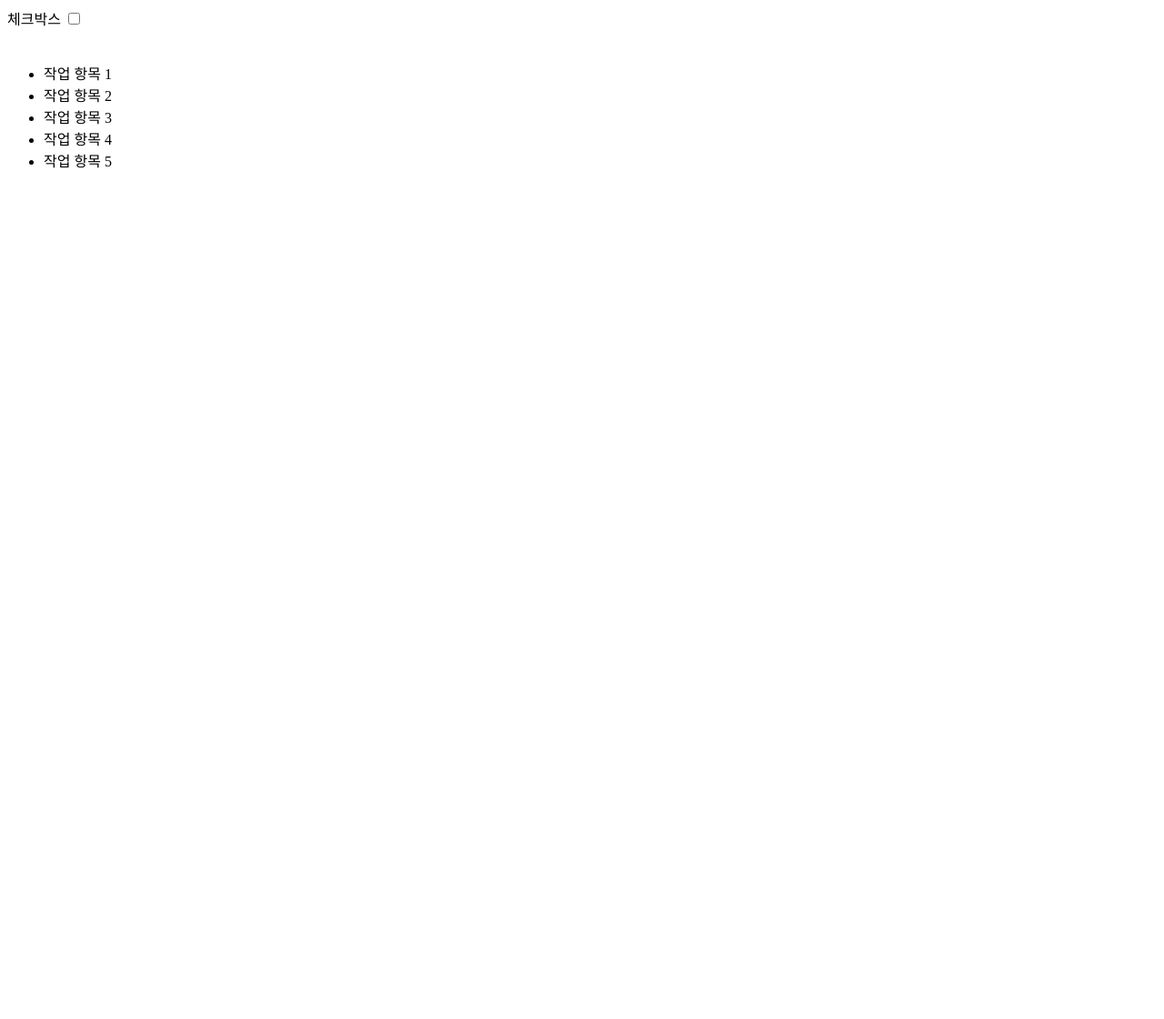
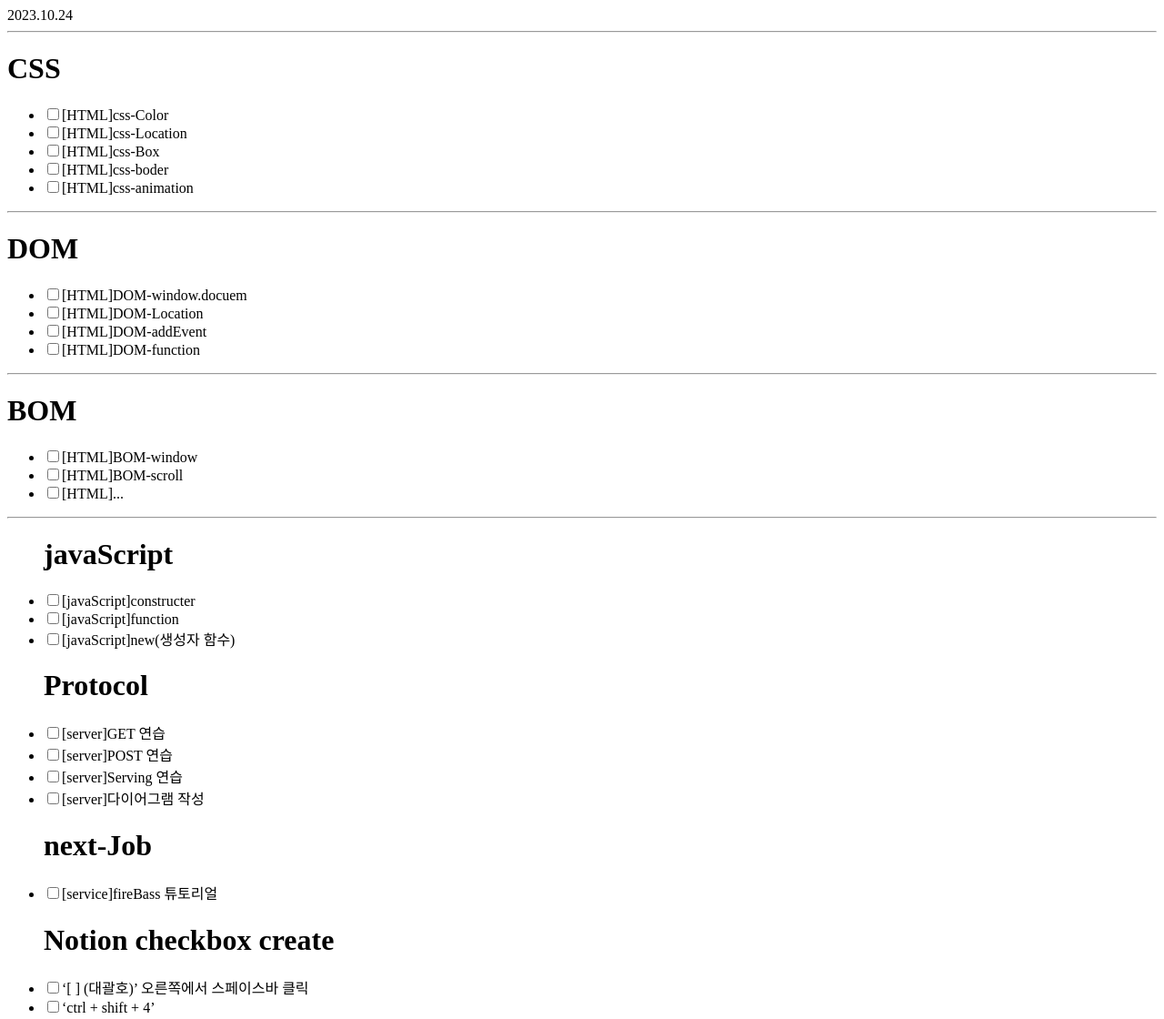
Before and after one commit to personaprg/checkBox, a website: page index.html in a window 1280 px wide. Shown: the whole page at 91% size. Before the commit the page ends 800 px from the top, so only its background shows below. Drawn offline with Linux system fonts and the light colour scheme.

Commit message:
checkbox 예시 작서 완료

```diff
--- a/index.html
+++ b/index.html
@@ -8,24 +8,54 @@
 </head>
 
 <body>
-
-    <label for="ex1">체크박스
-        <input id="ex1" type="checkbox">
-        <option value="항목 1"></option>
-            <ul>
-                <li>작업 항목 1</li>
-                <li>작업 항목 2</li>
-                <li>작업 항목 3</li>
-                <li>작업 항목 4</li>
-                <li>작업 항목 5</li>
-            </ul>
-        <option value="항목 2"></option>
-        <option value="항목 3"></option>
-        <option value="항목 4"></option>
-        <option value="항목 5"></option>
-
-    </label>
-
+    2023.10.24
+    <hr>
+    <h1>CSS</h1>
+    <ul>
+        <li> <input id="ex1" type="checkbox" value="check">[HTML]css-Color</li>
+        <li> <input id="ex2" type="checkbox" value="check">[HTML]css-Location</li>
+        <li> <input id="ex3" type="checkbox" value="check">[HTML]css-Box</li>
+        <li> <input id="ex4" type="checkbox" value="check">[HTML]css-boder</li>
+        <li> <input id="ex5" type="checkbox" value="check">[HTML]css-animation</li>
+    </ul>
+    <hr>
+    <h1>DOM</h1>
+    <ul>
+        <li> <input id="ex6" type="checkbox" value="check">[HTML]DOM-window.docuem</li>
+        <li> <input id="ex7" type="checkbox" value="check">[HTML]DOM-Location</li>
+        <li> <input id="ex8" type="checkbox" value="check">[HTML]DOM-addEvent</li>
+        <li> <input id="ex9" type="checkbox" value="check">[HTML]DOM-function</li>
+    </ul>
+    <hr>
+    <h1>BOM</h1>
+    <ul>
+        <li> <input id="ex10" type="checkbox" value="check">[HTML]BOM-window</li>
+        <li> <input id="ex11" type="checkbox" value="check">[HTML]BOM-scroll</li>
+        <li> <input id="ex11" type="checkbox" value="check">[HTML]...</li>
+    </ul>
+    <hr>
+    <ul>
+        <h1>javaScript </h1>
+        <li> <input id="ex12" type="checkbox" value="check">[javaScript]constructer</li>
+        <li> <input id="ex13" type="checkbox" value="check">[javaScript]function</li>
+        <li> <input id="ex14" type="checkbox" value="check">[javaScript]new(생성자 함수)</li>
+    </ul>
+    <ul>
+        <h1>Protocol</h1>
+        <li> <input id="ex15" type="checkbox" value="check">[server]GET 연습</li>
+        <li> <input id="ex16" type="checkbox" value="check">[server]POST 연습</li>
+        <li> <input id="ex17" type="checkbox" value="check">[server]Serving 연습</li>
+        <li> <input id="ex18" type="checkbox" value="check">[server]다이어그램 작성 </li>
+    </ul>
+    <ul>
+        <h1>next-Job</h1>
+        <li> <input id="ex19" type="checkbox" value="check">[service]fireBass 튜토리얼</li>
+    </ul>
+    <ul>
+        <h1>Notion checkbox create</h1>
+        <li> <input id="ex20" type="checkbox" value="check">‘[ ] (대괄호)’ 오른쪽에서 스페이스바 클릭</li>
+        <li> <input id="ex21" type="checkbox" value="check">‘ctrl + shift + 4’</li>
+    </ul>
 
 </body>
 
```
